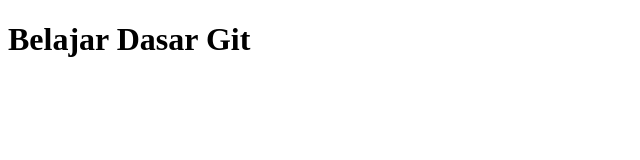
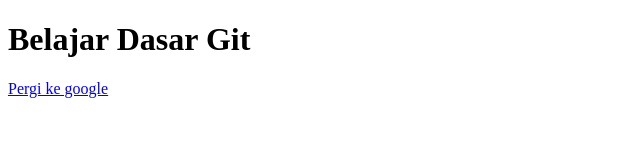
Before and after one commit to masdikaid/belajar-git, a plain HTML site: page index.html in a window 1280 px wide. Shown: the whole page, without its empty margins (0-640 px from the left). Drawn offline with Linux system fonts and the light colour scheme.

Commit message:
nambahin link

```diff
--- a/index.html
+++ b/index.html
@@ -9,5 +9,6 @@
 </head>
 <body>
  <h1>Belajar Dasar Git</h1>
+<a href="https://google.com">Pergi ke google</a>
 </body>
 </html>
```
